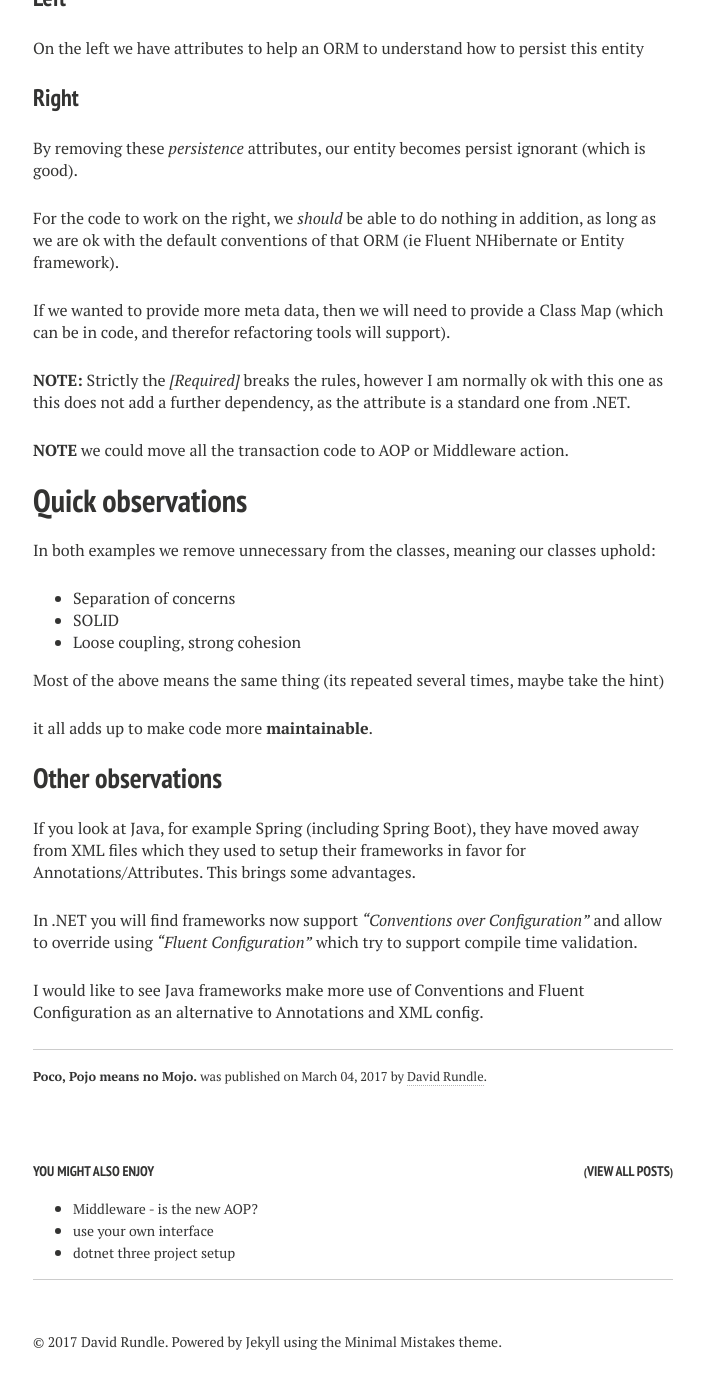
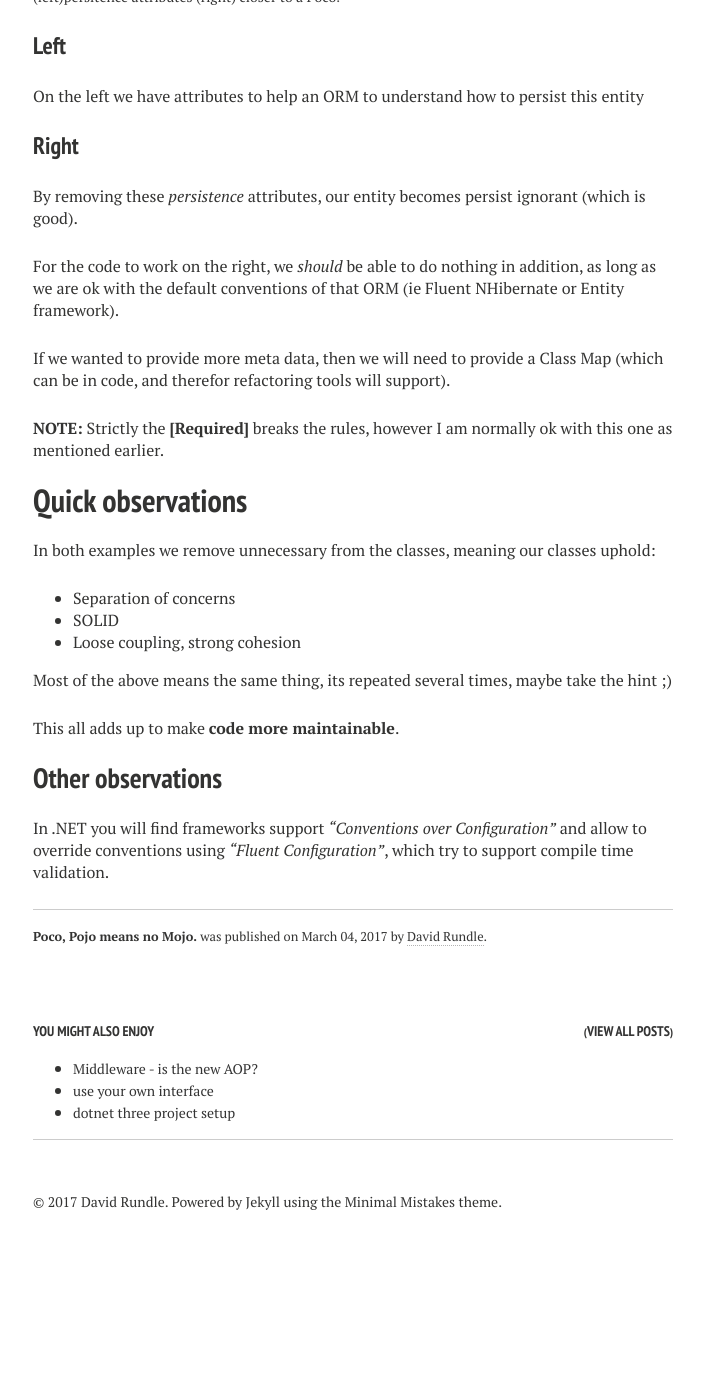
Before and after one commit to dbones/dbones.github.io, a Jekyll site: the page built from _posts/2017-03-04-poco-pojo-means-no-mojo.md, in a window 1280 px wide and 1400 px high, scrolled down 2906 px. Shown: the top 1389 px of the window, without its empty margins (287-991 px from the left). Built offline with Jekyll 4.4.1, drawn with Linux system fonts in a browser that asks for light colours; nearby versions of some CDN libraries; after the commit the page ends 4166 px from its top, so only the background shows below that; some of the changed text lies outside the part shown.

Commit message:
no message

```diff
--- a/_posts/2017-03-04-poco-pojo-means-no-mojo.md
+++ b/_posts/2017-03-04-poco-pojo-means-no-mojo.md
@@ -106,9 +108,7 @@ For the code to work on the right, we *should* be able to do nothing in addition
 
 If we wanted to provide more meta data, then we will need to provide a Class Map (which can be in code, and therefor refactoring tools will support).
 
-**NOTE:** Strictly the *[Required]* breaks the rules, however I am normally ok with this one as this does not add a further dependency, as the attribute is a standard one from .NET.
-
-**NOTE** we could move all the transaction code to AOP or Middleware action.
+**NOTE:** Strictly the **[Required]** breaks the rules, however I am normally ok with this one as mentioned earlier.
 
 # Quick observations
 
@@ -118,15 +118,10 @@ In both examples we remove unnecessary from the classes, meaning our classes uph
 - SOLID
 - Loose coupling, strong cohesion
 
-Most of the above means the same thing (its repeated several times, maybe take the hint)
+Most of the above means the same thing, its repeated several times, maybe take the hint ;)
 
-it all adds up to make code more **maintainable**.
-
+This all adds up to make **code more maintainable**.
 
 ## Other observations
 
-If you look at Java, for example Spring (including Spring Boot), they have moved away from XML files which they used to setup their frameworks in favor for Annotations/Attributes. This brings some advantages.
-
-In .NET you will find frameworks now support *"Conventions over Configuration"* and allow to override using *"Fluent Configuration"* which try to support compile time validation.
-
-I would like to see Java frameworks make more use of Conventions and Fluent Configuration as an alternative to Annotations and XML config.
+In .NET you will find frameworks support *"Conventions over Configuration"* and allow to override conventions using *"Fluent Configuration"*, which try to support compile time validation.
```
Also changed, not shown: other parts of _posts/2017-03-04-poco-pojo-means-no-mojo.md (+2 -0 lines).
